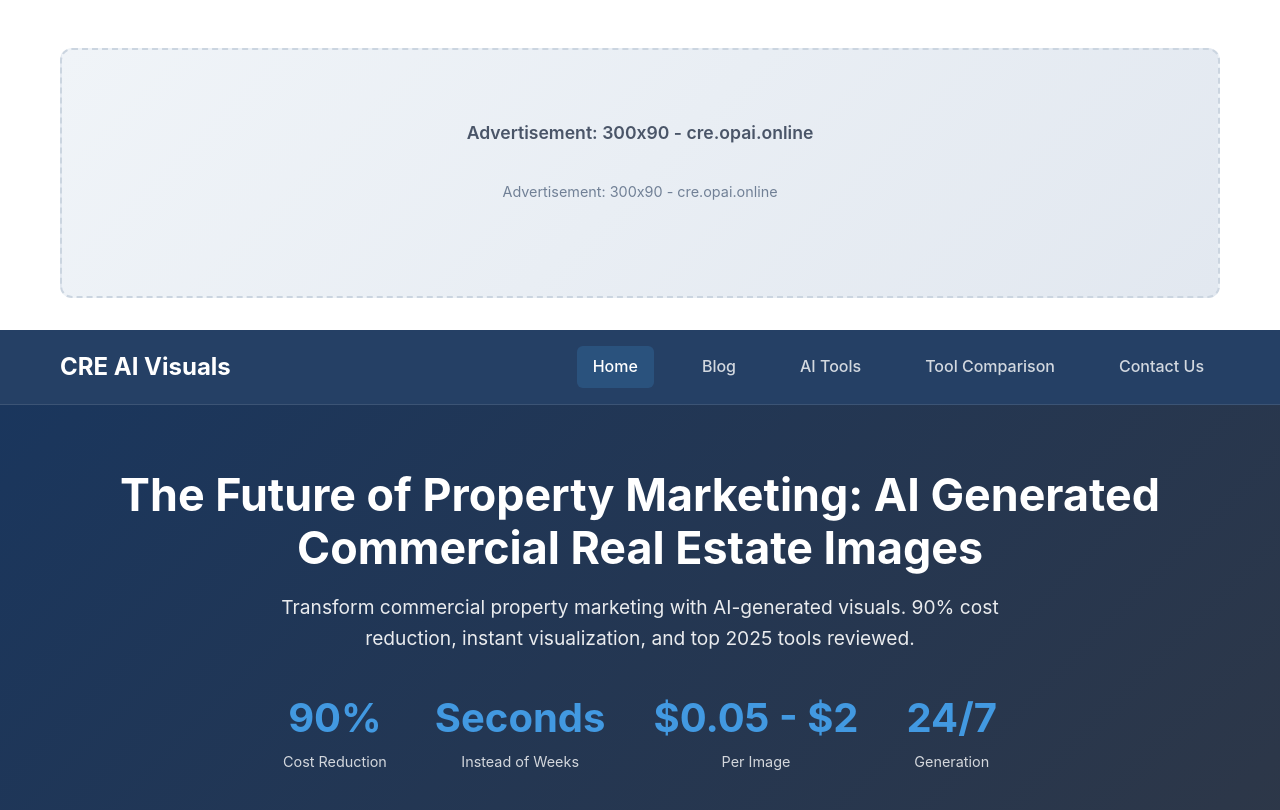
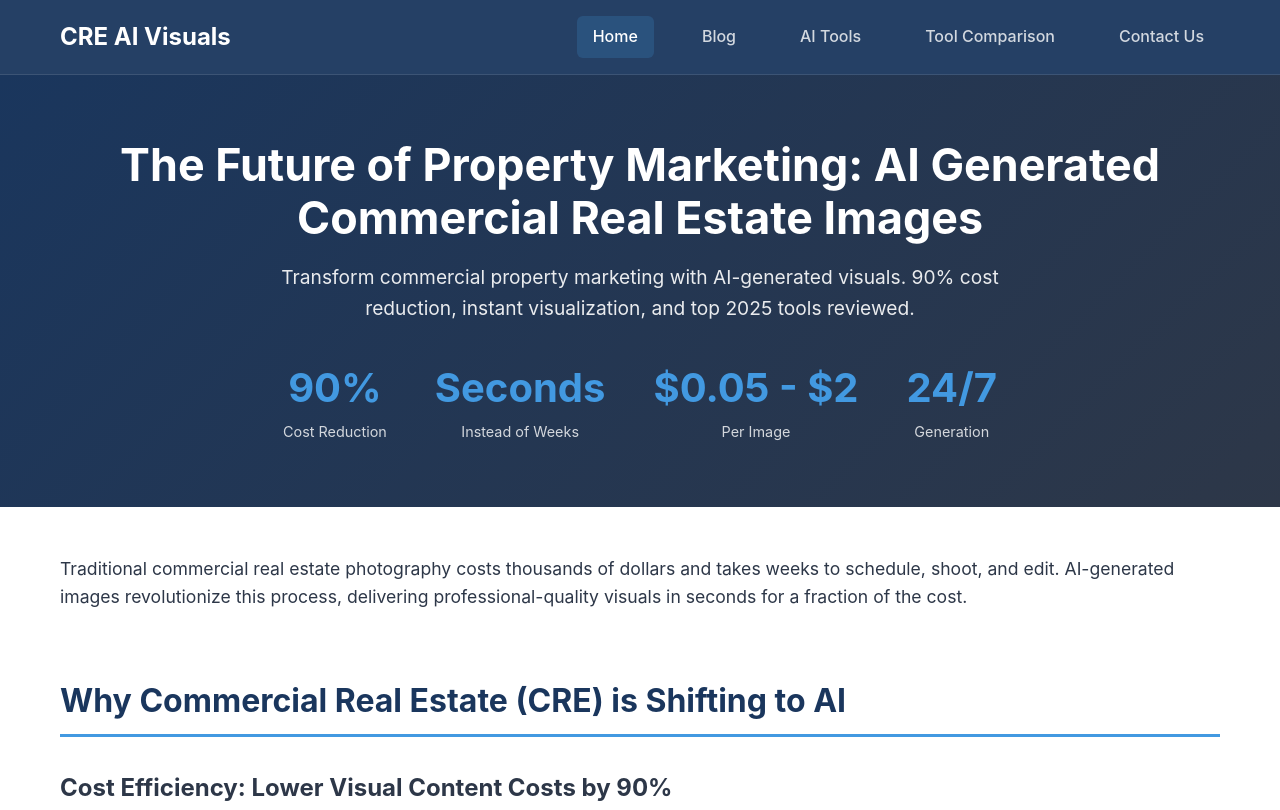
Before and after one commit to wangkuke/AI-generated-commercial-real-estate-images, a plain HTML site: page index.html in a window 1280 px wide. Shown: the top 810 px of the page. Drawn offline with Linux system fonts and the light colour scheme.

Commit message:
Add files via upload

```diff
--- a/index.html
+++ b/index.html
@@ -564,33 +564,21 @@
             box-shadow: 0 10px 20px rgba(0,0,0,0.2);
         }
 
-        /* Ad Placeholder Styles */
+        /* Ad Placeholder Styles - Hidden */
         .ad-placeholder {
-            background: linear-gradient(135deg, #f0f4f8 0%, #e2e8f0 100%);
-            padding: 2rem;
-            border-radius: 12px;
-            margin: 3rem 0;
-            border: 2px dashed #cbd5e0;
-            text-align: center;
-            min-height: 250px;
-            display: flex;
-            align-items: center;
-            justify-content: center;
-            flex-direction: column;
+            display: none !important;
         }
 
         .ad-placeholder-top {
-            height: 90px;
-            margin-bottom: 2rem;
+            display: none !important;
         }
 
         .ad-placeholder-content {
-            height: 250px;
+            display: none !important;
         }
 
         .ad-placeholder-bottom {
-            height: 90px;
-            margin-top: 3rem;
+            display: none !important;
         }
 
         /* Footer Styles */
```
